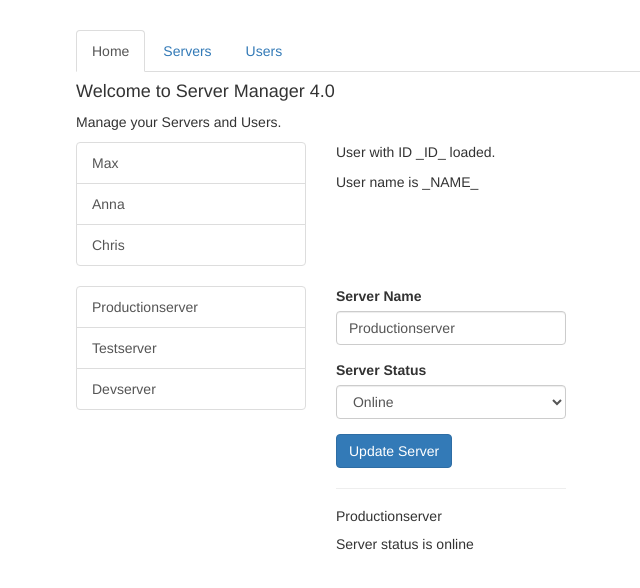
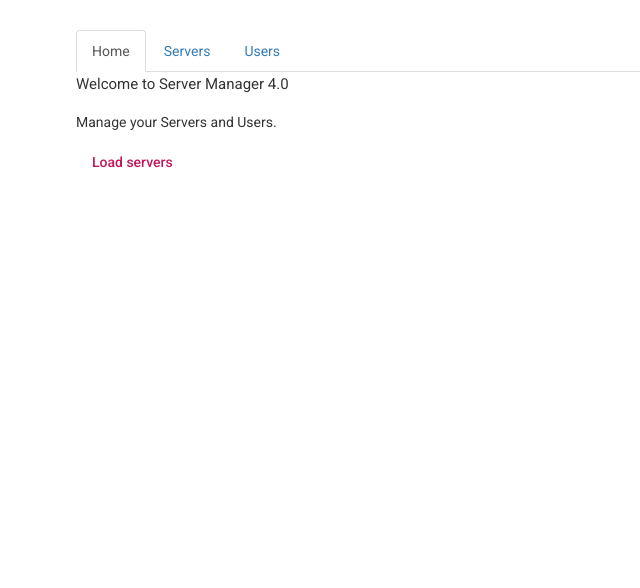
Before and after one commit to sean-xiao-zhao7/ang-routing, an Angular app: page / in a window 1280 px wide. Shown: the top 588 px of the page, without its empty margins (189-829 px from the left). Built offline with nearby package versions, Linux system fonts and the light colour scheme.

Commit message:
Add home to servers button

```diff
--- a/angular.json
+++ b/angular.json
@@ -23,6 +23,7 @@
               "src/assets"
             ],
             "styles": [
+              "./node_modules/@angular/material/prebuilt-themes/pink-bluegrey.css",
               "node_modules/bootstrap/dist/css/bootstrap.min.css",
               "src/styles.css"
             ],
@@ -91,6 +92,7 @@
               "src/assets"
             ],
             "styles": [
+              "./node_modules/@angular/material/prebuilt-themes/pink-bluegrey.css",
               "src/styles.css"
             ],
             "scripts": []
--- a/package.json
+++ b/package.json
@@ -11,18 +11,20 @@
   "private": true,
   "dependencies": {
     "@angular/animations": "^14.2.0",
+    "@angular/cdk": "^13.0.0",
     "@angular/common": "^14.2.0",
     "@angular/compiler": "^14.2.0",
     "@angular/core": "^14.2.0",
     "@angular/forms": "^14.2.0",
+    "@angular/material": "^13.3.9",
     "@angular/platform-browser": "^14.2.0",
     "@angular/platform-browser-dynamic": "^14.2.0",
     "@angular/router": "^14.2.0",
+    "bootstrap": "^3.0.0",
     "rxjs": "^6.6.3",
     "rxjs-compat": "^6.0.0",
     "tslib": "^2.3.0",
-    "zone.js": "~0.11.4",
-    "bootstrap": "^3.0.0"
+    "zone.js": "~0.11.4"
   },
   "devDependencies": {
     "@angular-devkit/build-angular": "^14.2.7",
--- a/src/app/app.component.html
+++ b/src/app/app.component.html
@@ -2,25 +2,25 @@
   <div class="row">
     <div class="col-xs-12 col-sm-10 col-md-8 col-sm-offset-1 col-md-offset-2">
       <ul class="nav nav-tabs">
-        <li role="presentation" class="active"><a href="#">Home</a></li>
-        <li role="presentation"><a href="#">Servers</a></li>
-        <li role="presentation"><a href="#">Users</a></li>
+        <li
+          role="presentation"
+          routerLinkActive="active"
+          [routerLinkActiveOptions]="{ exact: true }"
+        >
+          <a routerLink="/">Home</a>
+        </li>
+        <li role="presentation" routerLinkActive="active">
+          <a routerLink="/servers">Servers</a>
+        </li>
+        <li role="presentation" routerLinkActive="active">
+          <a routerLink="/users">Users</a>
+        </li>
       </ul>
     </div>
   </div>
   <div class="row">
     <div class="col-xs-12 col-sm-10 col-md-8 col-sm-offset-1 col-md-offset-2">
-      <app-home></app-home>
-    </div>
-  </div>
-  <div class="row">
-    <div class="col-xs-12 col-sm-10 col-md-8 col-sm-offset-1 col-md-offset-2">
-      <app-users></app-users>
-    </div>
-  </div>
-  <div class="row">
-    <div class="col-xs-12 col-sm-10 col-md-8 col-sm-offset-1 col-md-offset-2">
-      <app-servers></app-servers>
+      <router-outlet></router-outlet>
     </div>
   </div>
 </div>
--- a/src/app/app.module.ts
+++ b/src/app/app.module.ts
@@ -1,7 +1,6 @@
 import { BrowserModule } from '@angular/platform-browser';
 import { NgModule } from '@angular/core';
 import { FormsModule } from '@angular/forms';
-
 
 import { AppComponent } from './app.component';
 import { HomeComponent } from './home/home.component';
@@ -11,6 +10,26 @@
 import { EditServerComponent } from './servers/edit-server/edit-server.component';
 import { ServerComponent } from './servers/server/server.component';
 import { ServersService } from './servers/servers.service';
+import { RouterModule, Routes } from '@angular/router';
+import { BrowserAnimationsModule } from '@angular/platform-browser/animations';
+
+// material
+import { MatButtonModule } from '@angular/material/button';
+
+const appRoutes: Routes = [
+  {
+    path: '',
+    component: HomeComponent,
+  },
+  {
+    path: 'users',
+    component: UsersComponent,
+  },
+  {
+    path: 'servers',
+    component: ServersComponent,
+  },
+];
 
 @NgModule({
   declarations: [
@@ -20,13 +39,16 @@
     ServersComponent,
     UserComponent,
     EditServerComponent,
-    ServerComponent
+    ServerComponent,
   ],
   imports: [
     BrowserModule,
     FormsModule,
+    RouterModule.forRoot(appRoutes),
+    BrowserAnimationsModule,
+    MatButtonModule,
   ],
   providers: [ServersService],
-  bootstrap: [AppComponent]
+  bootstrap: [AppComponent],
 })
-export class AppModule { }
+export class AppModule {}
--- a/src/app/home/home.component.html
+++ b/src/app/home/home.component.html
@@ -1,2 +1,6 @@
 <h4>Welcome to Server Manager 4.0</h4>
 <p>Manage your Servers and Users.</p>
+
+<button mat-button color="primary" (click)="onLoadServers()">
+  Load servers
+</button>
--- a/src/app/home/home.component.ts
+++ b/src/app/home/home.component.ts
@@ -1,15 +1,17 @@
 import { Component, OnInit } from '@angular/core';
+import { Router } from '@angular/router';
 
 @Component({
   selector: 'app-home',
   templateUrl: './home.component.html',
-  styleUrls: ['./home.component.css']
+  styleUrls: ['./home.component.css'],
 })
 export class HomeComponent implements OnInit {
+  constructor(private router: Router) {}
 
-  constructor() { }
+  ngOnInit() {}
 
-  ngOnInit() {
+  onLoadServers() {
+    this.router.navigate(['/servers']);
   }
-
 }
--- a/src/index.html
+++ b/src/index.html
@@ -6,8 +6,11 @@
   <base href="/">
   <meta name="viewport" content="width=device-width, initial-scale=1">
   <link rel="icon" type="image/x-icon" href="favicon.ico">
+  <link rel="preconnect" href="https://fonts.gstatic.com">
+  <link href="https://fonts.googleapis.com/css2?family=Roboto:wght@300;400;500&display=swap" rel="stylesheet">
+  <link href="https://fonts.googleapis.com/icon?family=Material+Icons" rel="stylesheet">
 </head>
-<body>
+<body class="mat-typography">
   <app-root></app-root>
 </body>
 </html>
--- a/src/styles.css
+++ b/src/styles.css
@@ -1 +1,4 @@
 /* You can add global styles to this file, and also import other style files */
+
+html, body { height: 100%; }
+body { margin: 0; font-family: Roboto, "Helvetica Neue", sans-serif; }
```
Also changed, not shown: 1 other file (tests, documents, lock files or other folders).
